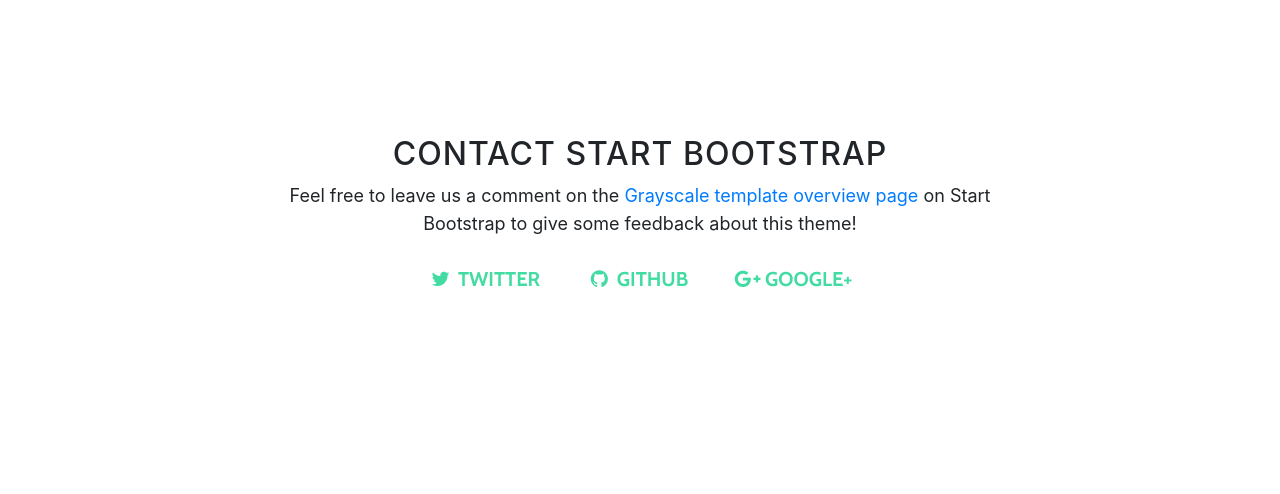
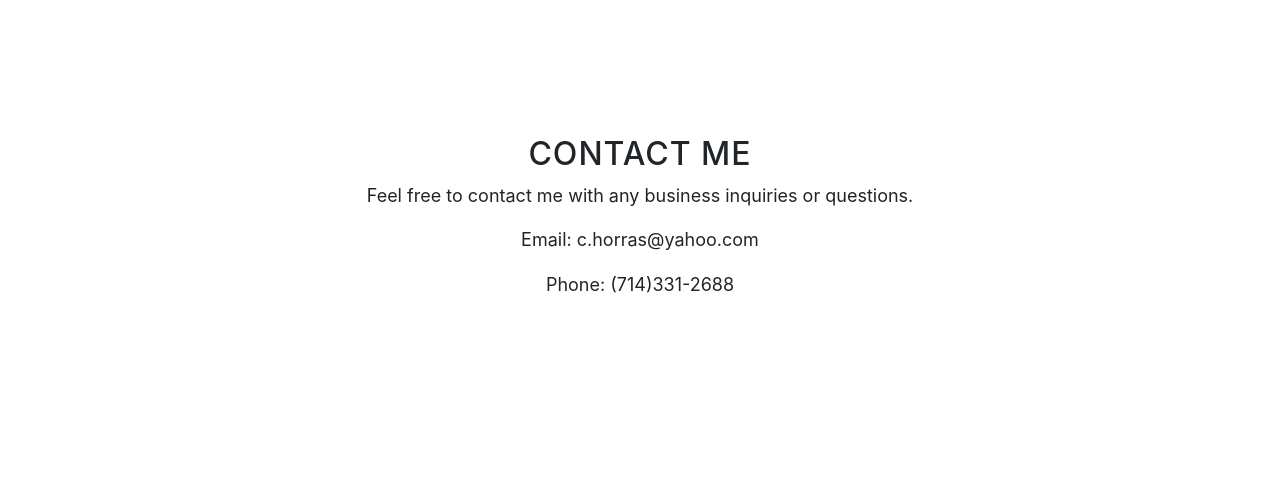
Before and after one commit to chrishorras/chrishorras.github.io, a website with bundled scripts: page index.html in a window 1280 px wide. Shown: the part 2100-2594 px from the top of the page. Built offline with nearby package versions, Linux system fonts and the light colour scheme.

Commit message:
Updating contact info

```diff
--- a/index.html
+++ b/index.html
@@ -97,30 +97,10 @@
       <div class="container">
         <div class="row">
           <div class="col-lg-8 mx-auto">
-            <h2>Contact Start Bootstrap</h2>
-            <p>Feel free to leave us a comment on the
-              <a href="http://startbootstrap.com/template-overviews/grayscale/">Grayscale template overview page</a>
-              on Start Bootstrap to give some feedback about this theme!</p>
-            <ul class="list-inline banner-social-buttons">
-              <li class="list-inline-item">
-                <a href="https://twitter.com/SBootstrap" class="btn btn-default btn-lg">
-                  <i class="fa fa-twitter fa-fw"></i>
-                  <span class="network-name">Twitter</span>
-                </a>
-              </li>
-              <li class="list-inline-item">
-                <a href="https://github.com/BlackrockDigital/startbootstrap" class="btn btn-default btn-lg">
-                  <i class="fa fa-github fa-fw"></i>
-                  <span class="network-name">Github</span>
-                </a>
-              </li>
-              <li class="list-inline-item">
-                <a href="https://plus.google.com/+Startbootstrap/posts" class="btn btn-default btn-lg">
-                  <i class="fa fa-google-plus fa-fw"></i>
-                  <span class="network-name">Google+</span>
-                </a>
-              </li>
-            </ul>
+            <h2>Contact Me</h2>
+            <p>Feel free to contact me with any business inquiries or questions.</p>
+            <p>Email: c.horras@yahoo.com
+            <p>Phone: (714)331-2688
           </div>
         </div>
       </div>
```
